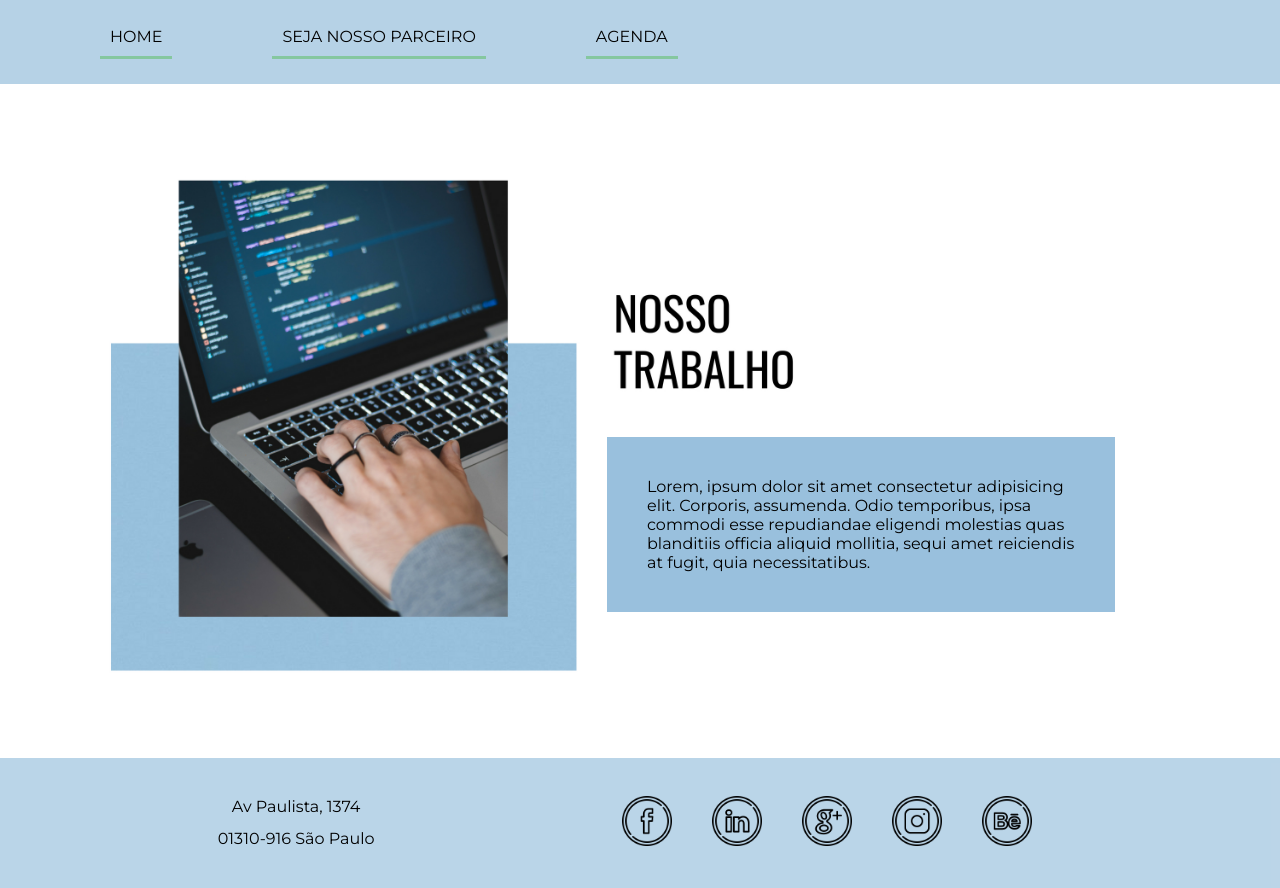
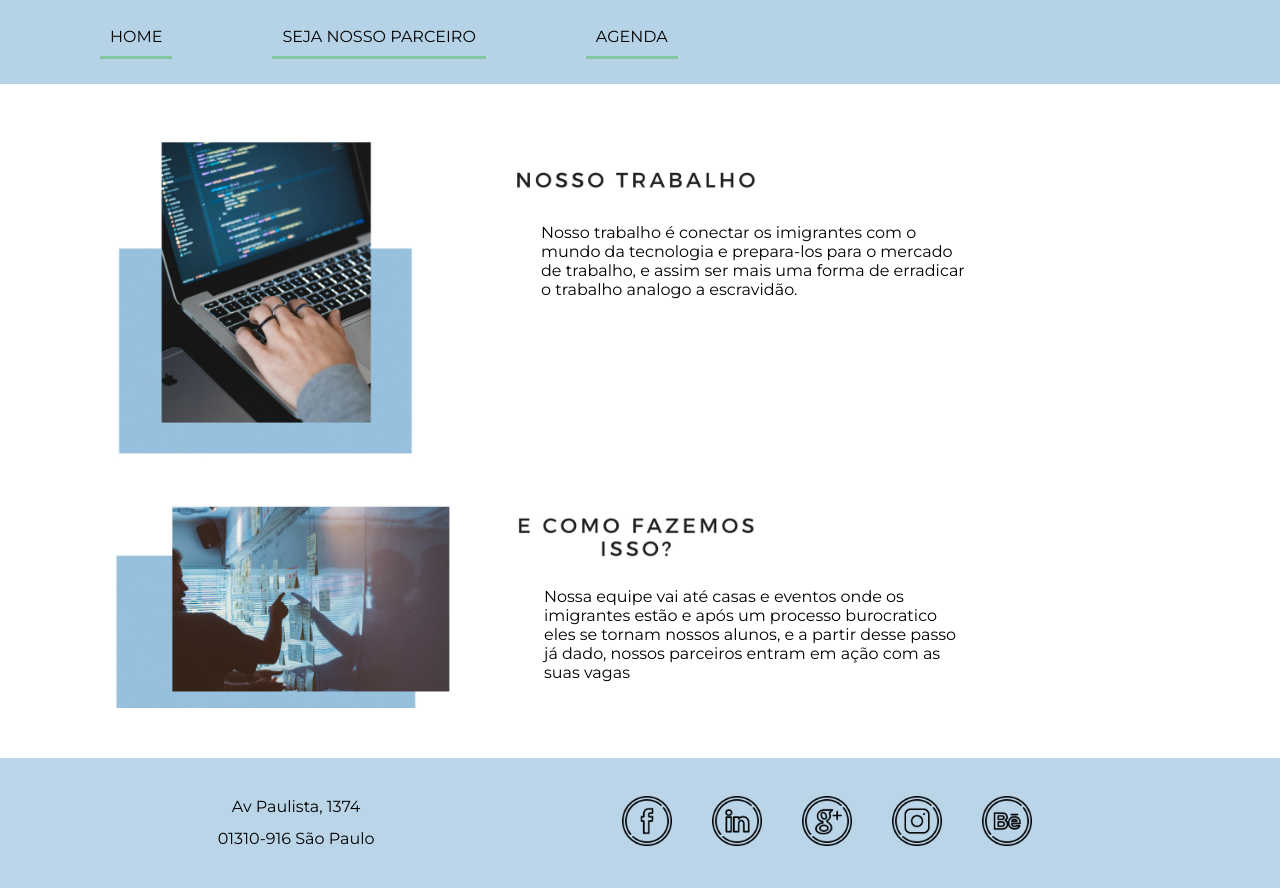
Before and after one commit to FabianoSilva24/demoday-2.0, a Node server app: page /views/Nossotrabalho.ejs in a window 1280 px wide. Run offline with Node 20, Linux system fonts and the light colour scheme.

Commit message:
alteração no bg

```diff
--- a/static/style.css
+++ b/static/style.css
@@ -147,14 +147,15 @@
 
 #quadroMenor{
     width: 770px;
-    margin-left: 458px;
+    margin-left: 590px;
     margin-top: 160px;
     color: white;
 }
 
 #quadroMenor h1{
     margin-top: 180px;
-    margin-left: 156px;
+    margin-left: 241px;
+    color: black;
 }
 
 #quadroMenor p{
@@ -190,15 +191,15 @@
     display: flex;
     flex-direction: column;
     width: 396px;
-    margin-left: 25px;
+    margin-left: 109px;
     margin-top: 23px;
-    background-color: #99C0DD;
+    /* background-color: #99C0DD; */
     padding: 37px;
 }
 
 #quadroMenor1 button{
     border: 0px;
-    color: white;
+    color: black;
     font-size: 20px;
     cursor: pointer;
     margin-top: 28px;
@@ -216,8 +217,8 @@
 }
 
 #parallax4{
-    background-image: url('./pag3.jpg');
-    height: 900px;
+    background-image: url('./bgagenda.jpg');
+    height: 850px;
     background-position: center;
     background-repeat: no-repeat;
     background-size: cover;
@@ -238,8 +239,14 @@
 
 #box div{
     width: 428px;
-    margin-top: 170px;
-    margin-left: 607px;
-    background-color: #99C0DD;
+    margin-top: -357px;
+    margin-left: 501px;
+    /* background-color: #99C0DD; */
     padding: 40px;
 }
+#boxx{
+    width: 428px;
+    margin-top: -210px;
+    margin-left: 544px;
+
+}
--- a/views/NossoTrabalho.ejs
+++ b/views/NossoTrabalho.ejs
@@ -5,7 +5,12 @@
     <div id="parallax2">
         <%- include('shared/header2') %>
         <section id="box">
-            <div> Lorem, ipsum dolor sit amet consectetur adipisicing elit. Corporis, assumenda. Odio temporibus, ipsa commodi esse repudiandae eligendi molestias quas blanditiis officia aliquid mollitia, sequi amet reiciendis at fugit, quia necessitatibus. </div>
+            <div> Nosso trabalho é conectar  os imigrantes com o mundo da tecnologia e prepara-los para o mercado de trabalho, e assim ser mais uma forma de erradicar o trabalho analogo a escravidão.</div>
+        </section>
+        <section id= "boxx">
+            <div>Nossa equipe vai até casas e eventos onde os imigrantes estão e após um processo burocratico eles se tornam nossos alunos, e a partir desse passo já dado, nossos parceiros entram em ação com as suas vagas
+
+</div>
         </section>
     </div>
     <%- include('shared/footer') %>
```
Also changed, not shown: static/bgagenda.jpg (added), static/pag2.jpg.
